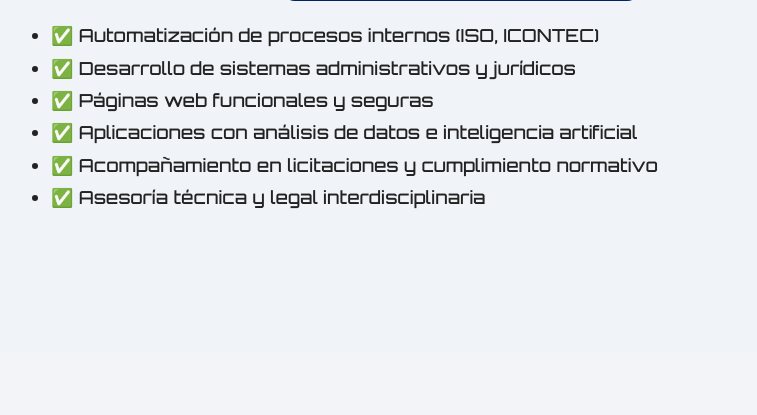
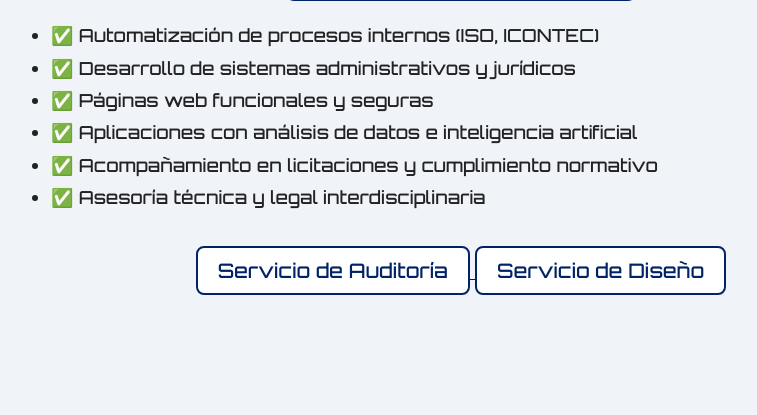
Before and after one commit to WMARBAR/soluciones_tecnologicas, a Flask app: page /ns in a window 1280 px wide. Shown: the part 637-1052 px from the top of the page, without its empty margins (179-936 px from the left). Before the commit the page ends 846 px from the top, so only its background shows below. Run offline with Flask 3, Linux system fonts and the light colour scheme.

Commit message:
se agregan folletos pdf con servicios

```diff
--- a/templates/ns.html
+++ b/templates/ns.html
@@ -50,6 +50,15 @@
             <li>✅ Acompañamiento en licitaciones y cumplimiento normativo</li>
             <li>✅ Asesoría técnica y legal interdisciplinaria</li>
         </ul>
+        <!-- Botones extra debajo del checklist -->
+        <div style="text-align: center; margin-top: 2rem;">
+            <a href="{{ url_for('static', filename='CrisisProof ISO 22301.pdf') }}" target="_blank">
+                <button class="menu-button">Servicio de Auditoría</button>
+            </a><a href="{{ url_for('static', filename='Web Corporativa Premium.pdf') }}" target="_blank">
+                <button class="menu-button">Servicio de Diseño</button>
+            </a>
+        </div>
+
     </section>
     <!-- Modal PDF -->
     <div id="pdfModal" class="modal">
```
Also changed, not shown: 2 other files.
